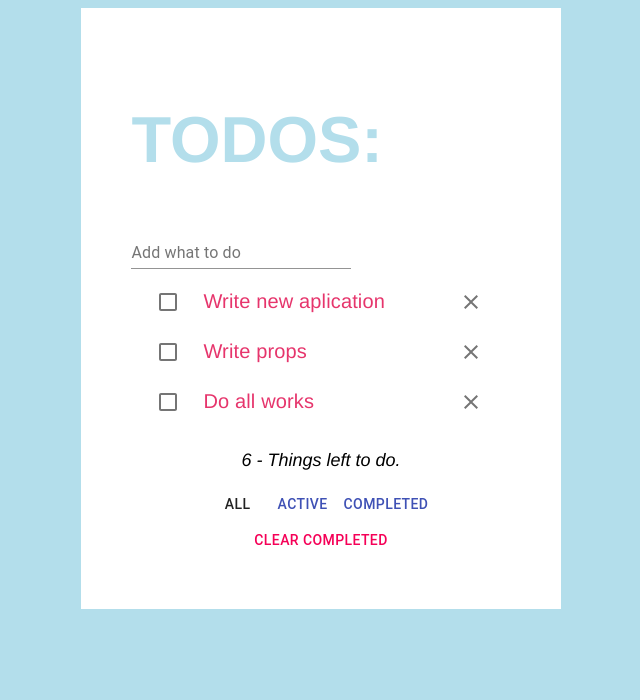
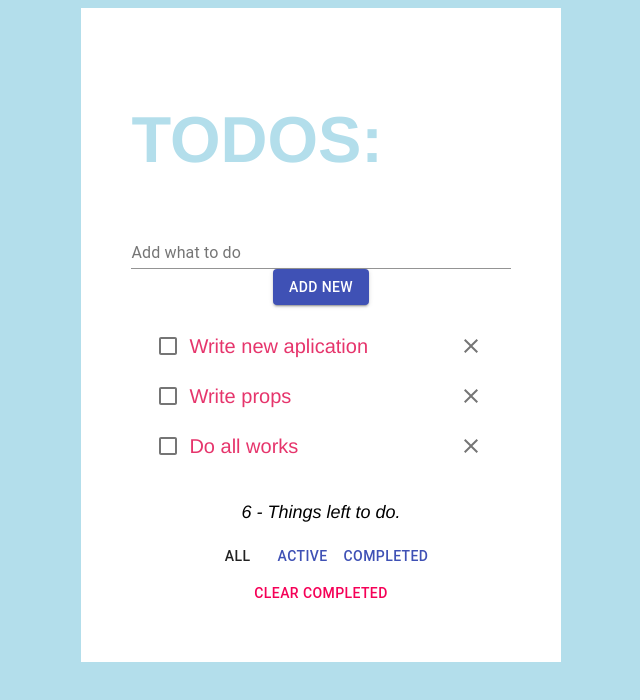
Before and after one commit to WebHeroSchool/ReactProjectLesson, a React (Create React App) app: page / in a window 1280 px wide. Shown: the top 700 px of the page, without its empty margins (319-959 px from the left). Built offline with nearby package versions, Linux system fonts and the light colour scheme.

Commit message:
Moving element logoc from ItemList.js to Item.js (lessons 29-31)

```diff
--- a/src/components/App/App.js
+++ b/src/components/App/App.js
@@ -39,7 +39,7 @@ import styles from './App.module.css'
     };
 
     onClikDelete = id => {
-      const newItemList = this.state.items.filter ( item => item.id != id);
+      const newItemList = this.state.items.filter ( item => item.id !== id);
       this.setState({items: newItemList});
     };
 
--- a/src/components/InputItem/InputItem.js
+++ b/src/components/InputItem/InputItem.js
@@ -1,9 +1,22 @@
 import React from 'react';
 import styles from './InputItem.module.css';
 import TextField from '@material-ui/core/TextField';
+import Button from '@material-ui/core/Button';
 
-  const InputItem = () => (<div className={styles.input}>
-      <TextField id="standard-basic" label="Add what to do" />
+
+  const InputItem = () => (<div>
+      <TextField
+      className={styles.input}
+      id="standard-basic"
+      label="Add what to do"
+      fullWidth
+      />
+      <Button
+        className={styles.button}
+        variant="contained"
+        color="primary">
+        Add new
+      </Button>
     </div>);
 
   export default InputItem;
--- a/src/components/InputItem/InputItem.module.css
+++ b/src/components/InputItem/InputItem.module.css
@@ -1,3 +1,6 @@
 .input {
 text-align: left;
 }
+.button {
+  text-align: right;
+}
--- a/src/components/Item/Item.js
+++ b/src/components/Item/Item.js
@@ -1,14 +1,34 @@
 import React from 'react';
 import classnames from 'classnames';
 import styles from './Item.module.css';
+import Checkbox from '@material-ui/core/Checkbox';
+import IconButton from '@material-ui/core/IconButton';
+import ClearIcon from '@material-ui/icons/Clear';
+import ListItemSecondaryAction from '@material-ui/core/ListItemSecondaryAction';
+import ListItem from '@material-ui/core/ListItem';
+import ListItemIcon from '@material-ui/core/ListItemIcon';
 
-  const Item = ({value, isDone, onClickDone, id}) => (<span className={
+  const Item = ({value, isDone, onClickDone, id, onClikDelete}) => (<div>
+    <ListItem dense button>
+        <ListItemIcon onClick = {() => onClickDone(id)}>
+          <Checkbox
+          inputProps={{'aria-label': 'uncontrolled-checkbox'}}
+          />
+          <label className ={
               classnames({
                 [styles.item]: true,
                 [styles.done]: isDone
               })
           }>
             {value}
-  </span>);
+          </label>
+        </ListItemIcon>
+        <ListItemSecondaryAction>
+          <IconButton>
+            <ClearIcon onClick ={() => onClikDelete(id)}/>
+          </IconButton>
+        </ListItemSecondaryAction>
+      </ListItem>
+  </div>);
 
   export default Item;
--- a/src/components/Item/Item.module.css
+++ b/src/components/Item/Item.module.css
@@ -2,6 +2,8 @@
   color:#E6356C;
   font-size: 20px;
   font-family: Helvetica;
+  padding-top: 10px;
+  width: auto;
 }
 .done {
   color: #4A91EC;
--- a/src/components/ItemList/ItemList.js
+++ b/src/components/ItemList/ItemList.js
@@ -1,41 +1,18 @@
 import React from 'react';
 import Item from '../Item/Item'
 import styles from './ItemList.module.css';
-import Checkbox from '@material-ui/core/Checkbox';
-import IconButton from '@material-ui/core/IconButton';
-import ClearIcon from '@material-ui/icons/Clear';
-import ListItemSecondaryAction from '@material-ui/core/ListItemSecondaryAction';
-import ListItemText from '@material-ui/core/ListItemText';
-import List from '@material-ui/core/List';
-import ListItem from '@material-ui/core/ListItem';
-import ListItemIcon from '@material-ui/core/ListItemIcon';
 
-const ItemList = ({ items, onClickDone, id, onClikDelete}) =>(<div>
-  <List>
-    {items.map(item => (
-      <ListItem key={item.value} className={styles.item} dense button>
-        <ListItemIcon>
-          <Checkbox
-          inputProps={{'aria-label': 'uncontrolled-checkbox'}}
-          onClick = {() => onClickDone(item.id)}
-          />
-        </ListItemIcon>
-        <ListItemText>
+const ItemList = ({ items, onClickDone, id, onClikDelete}) =>(<ul className={styles.list}>
+    {items.map(item => <li key={item.id}>
       <Item
+      className={styles.item}
       value={item.value}
       isDone={item.isDone}
       onClickDone={onClickDone}
+      onClikDelete={onClikDelete}
       id={item.id}
       />
-        </ListItemText>
-        <ListItemSecondaryAction>
-          <IconButton>
-            <ClearIcon onClick ={() => onClikDelete(item.id)}/>
-          </IconButton>
-        </ListItemSecondaryAction>
-      </ListItem>
-    ))}
-  </List>
-</div>);
+      </li>)}
+  </ul>);
 
 export default ItemList;
--- a/src/components/ItemList/ItemList.module.css
+++ b/src/components/ItemList/ItemList.module.css
@@ -1,8 +1,9 @@
-.item{
+.item {
   display: flex;
   justify-content: space-between;
   align-items: center;
-   }
-.itemText{
-  margin-right: auto;
 }
+.list {
+  list-style-type: none;
+  padding-left: 0px;
+ }
```
Lines whose indentation alone changed are shown as unchanged.
